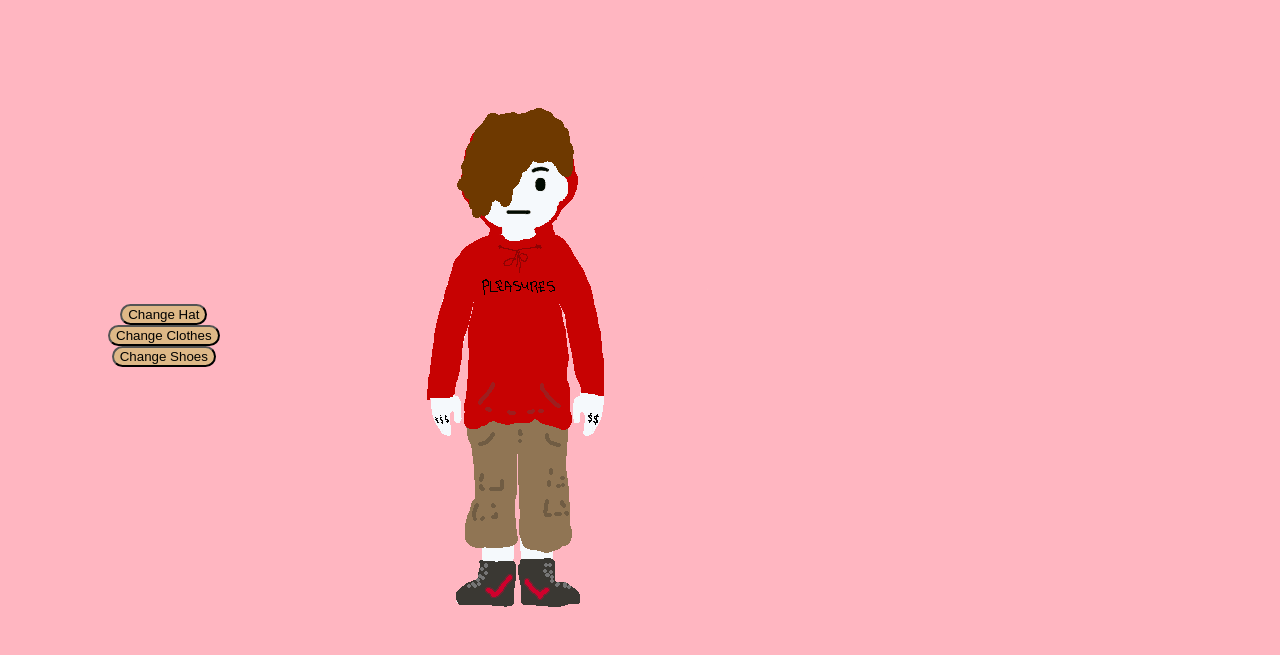
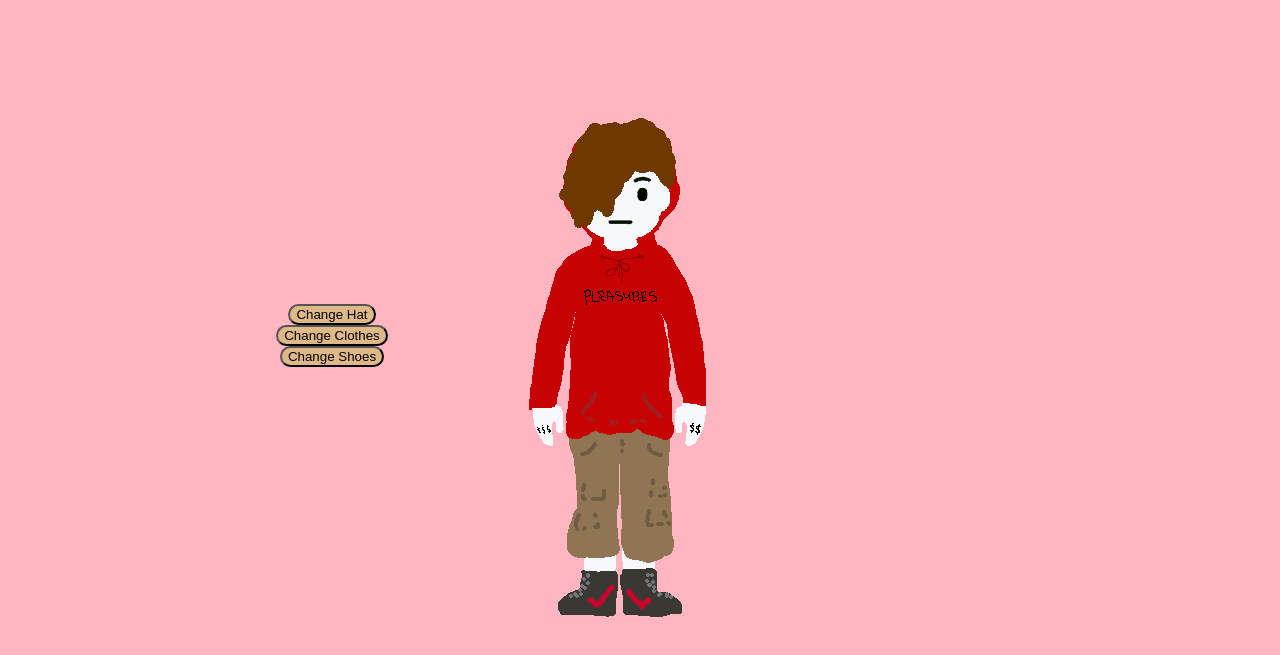
Before and after one commit to Tominne/Tominne.github.io, a plain HTML site: page games_/dress-the-clown/dress-the-clown.html in a window 1280 px wide. Shown: the part 159-814 px from the top of the page. Drawn offline with Linux system fonts and the light colour scheme; a web font is replaced by a local one.

Commit message:
aligned accessibly

```diff
--- a/games_/dress-the-clown/clown.css
+++ b/games_/dress-the-clown/clown.css
@@ -77,4 +77,24 @@ button {
   float: left;
   left: 100px;
   top: 200px;
+  width: 35vw;
 }
+
+/* Set the width of the parent container to 90% of the viewport width */
+.dress-a-parent {
+  width: 35vw;
+  margin: auto;
+}
+
+/* Use a media query to change the layout for smaller screens */
+
+.dress-a-parent {
+  display: flex;
+  flex-direction: column;
+  align-items: center;
+}
+
+
+.dress-an-image {
+  margin: 10px;
+}
```
